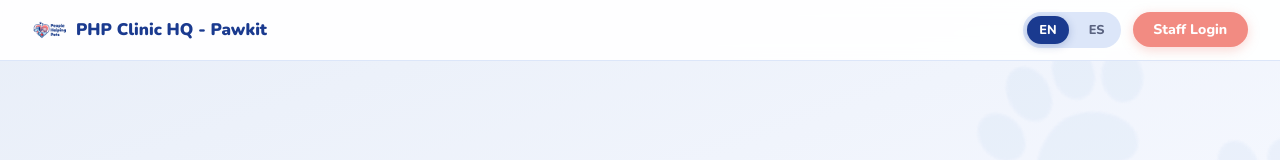
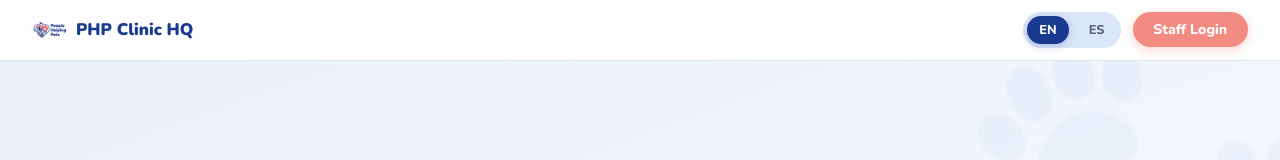
Before and after one commit to goedi-mach/loopy, a React (Vite) app in the folder clinic-web/: page / in a window 1280 px wide. Shown: the top 160 px of the page. Built offline with nearby package versions, Linux system fonts and the light colour scheme; no server answers.

Commit message:
Minor title change to Landing page

```diff
--- a/clinic-web/src/Landing.tsx
+++ b/clinic-web/src/Landing.tsx
@@ -66,7 +66,7 @@ export default function Landing() {
       <nav>
         <Link to="/" className="nav-brand">
           <img src="/logo.png" alt="PHP logo" />
-          PHP Clinic HQ - Pawkit
+          PHP Clinic HQ
         </Link>
         <div className="nav-right">
           <div className="lang-toggle">
```
